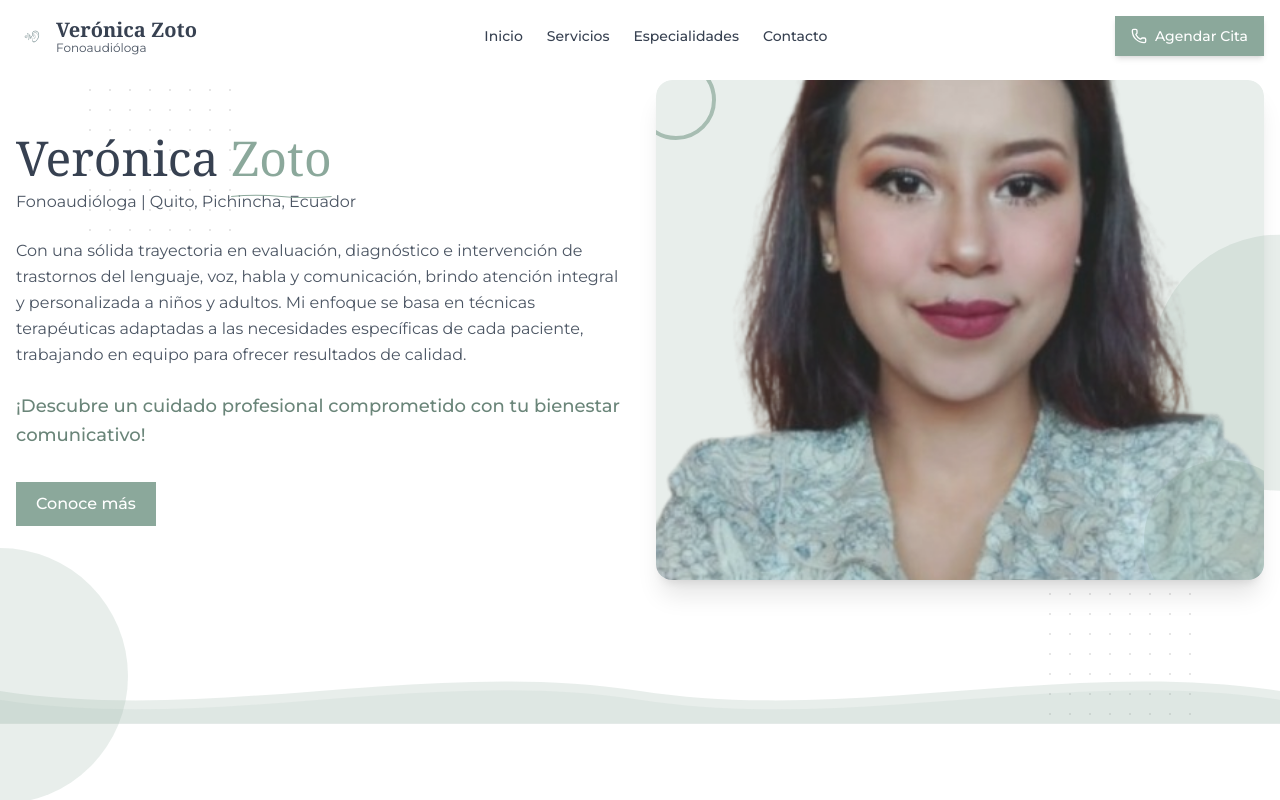
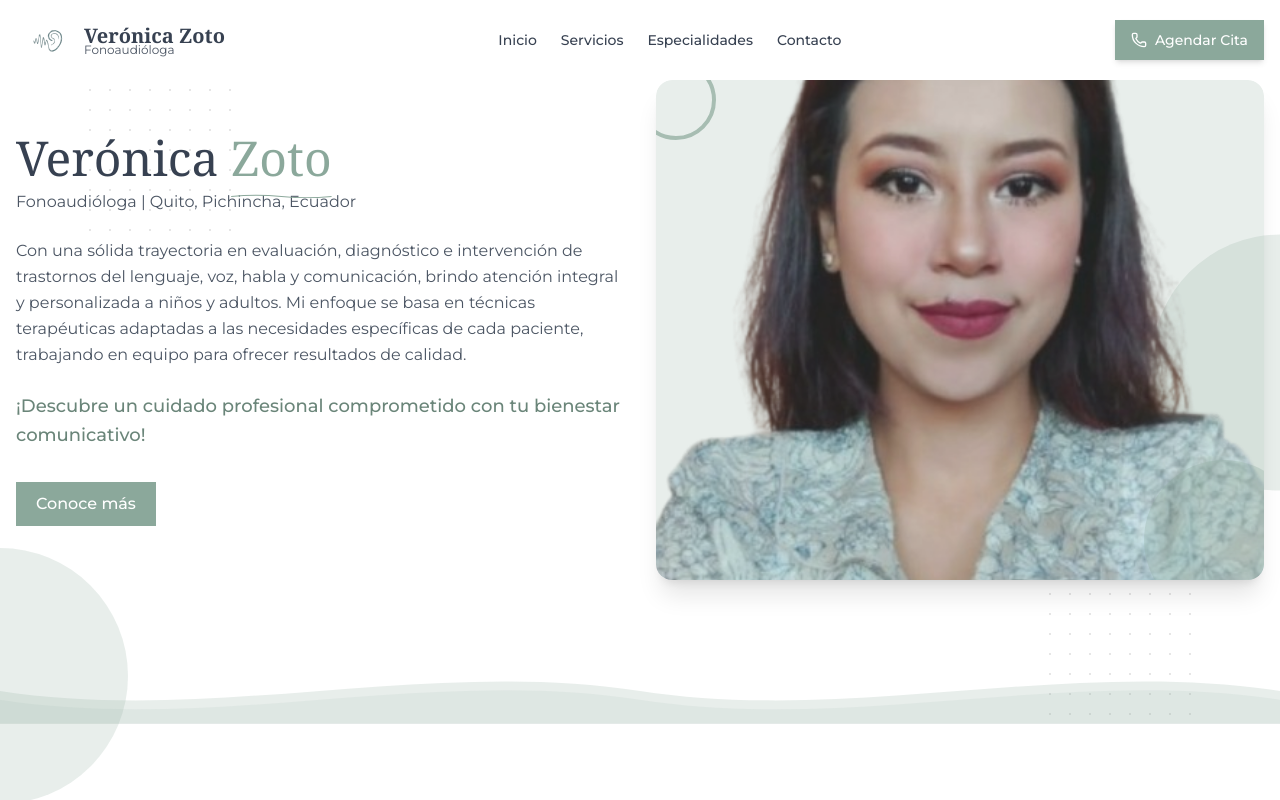
Before and after one commit to Paulfriki55/zoto_veronica_weblanding, a Next.js app in the folder speech-therapy-landing/: page / in a window 1280 px wide. Shown: the top 800 px of the page. Built offline with nearby package versions, Linux system fonts and the light colour scheme; a web font is replaced by a local one.

Commit message:
mejoras logo

```diff
--- a/speech-therapy-landing/components/footer.tsx
+++ b/speech-therapy-landing/components/footer.tsx
@@ -2,6 +2,7 @@
 
 import { Facebook, Instagram, Linkedin, Twitter } from "lucide-react"
 import Link from "next/link"
+import Image from "next/image"
 import { motion } from "framer-motion"
 
 export function Footer() {
@@ -27,11 +28,16 @@ export function Footer() {
       <div className="container mx-auto px-4 relative z-10">
         <div className="flex flex-col md:flex-row justify-between items-center gap-6">
           {/* Logo y copyright */}
-          <div className="text-center md:text-left">
-            <h3 className="text-xl font-semibold mb-2">
-              Verónica <span className="font-bold">Zoto</span>
-            </h3>
-            <p className="text-sm text-gray-500">Fonoaudióloga Profesional</p>
+          <div className="text-center md:text-left flex items-center gap-3">
+            <div className="relative h-16 w-16">
+              <Image src="/logo.svg" alt="Logo" fill style={{ objectFit: "contain" }} />
+            </div>
+            <div>
+              <h3 className="text-xl font-semibold mb-2">
+                Verónica <span className="font-bold">Zoto</span>
+              </h3>
+              <p className="text-sm text-gray-500">Fonoaudióloga Profesional</p>
+            </div>
           </div>
 
           {/* Redes sociales */}
--- a/speech-therapy-landing/components/header.tsx
+++ b/speech-therapy-landing/components/header.tsx
@@ -29,21 +29,21 @@ export function Header() {
   return (
     <header
       className={`w-full fixed top-0 z-50 transition-all duration-500 ${
-        scrolled ? "bg-white/95 backdrop-blur-md shadow-sm py-2" : "bg-white py-4"
+        scrolled ? "bg-white/95 backdrop-blur-md shadow-sm py-1" : "bg-white py-2"
       }`}
     >
       <div className="container mx-auto px-4">
         <div className="flex justify-between items-center">
           {/* Logo */}
-          <Link href="#hero" className="flex items-center gap-2 group">
-            <div className="relative h-8 w-8">
+          <Link href="#hero" className="flex items-center gap-1 group">
+            <div className="relative h-16 w-16">
               <Image src="/logo.svg" alt="Logo" fill style={{ objectFit: "contain" }} />
             </div>
             <div>
-              <h1 className="text-xl font-semibold">
+              <h1 className="text-xl font-semibold leading-tight">
                 Verónica <span className="font-bold">Zoto</span>
               </h1>
-              <p className="text-xs text-gray-600 -mt-1">Fonoaudióloga</p>
+              <p className="text-xs text-gray-600 -mt-1.5">Fonoaudióloga</p>
             </div>
           </Link>
 
```
